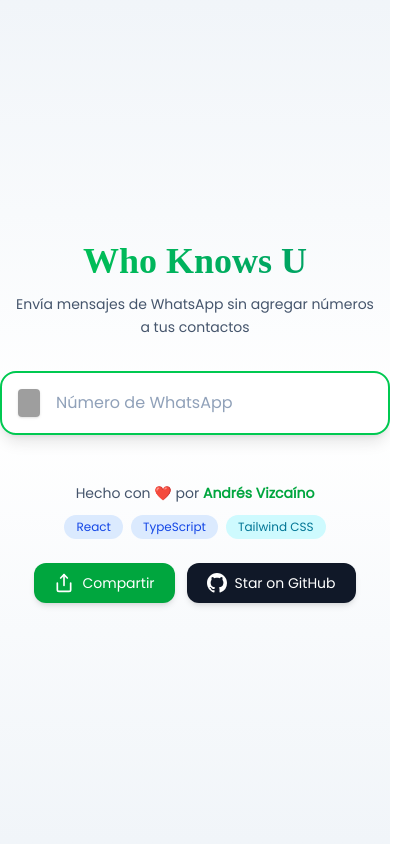
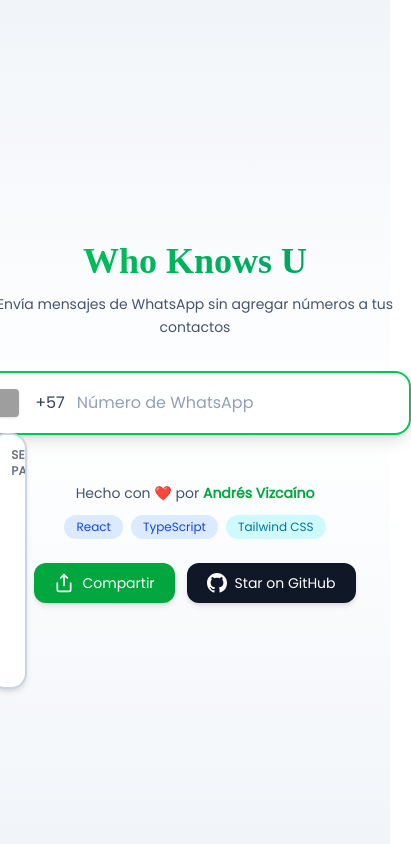
Before and after one commit to pipegoods/who-knows-u, a React (Vite) app: page / in a window 390 px wide. Both pictures are taken after a click on the button "Seleccionar país". Shown: the whole page, 411 px wide, since content can reach past the window. Built offline with nearby package versions, Linux system fonts and the light colour scheme; grey boxes are pictures that could not be loaded; a web font is replaced by a local one.

Commit message:
fix: update .gitignore to include unlighthouse and remove dark mode classes from components

```diff
--- a/index.html
+++ b/index.html
@@ -77,7 +77,7 @@
     <meta property="twitter:image:width" content="1200" />
     <meta property="twitter:image:height" content="630" />
   </head>
-  <body class="dark:bg-slate-950 dark:text-white">
+  <body>
     <div id="root"></div>
     <script type="module" src="/src/main.tsx"></script>
   </body>
--- a/src/components/CountrySelector.tsx
+++ b/src/components/CountrySelector.tsx
@@ -34,7 +34,7 @@
   return (
     <aside className='relative'>
       <section
-        className='cursor-pointer flex items-center gap-1.5 px-2 py-2 rounded-xl hover:bg-gray-50 dark:hover:bg-slate-800 transition-colors duration-200'
+        className='cursor-pointer flex items-center gap-1.5 px-2 py-2 rounded-xl hover:bg-gray-50 transition-colors duration-200'
         onClick={handleToggle}
         role='button'
         tabIndex={0}
@@ -49,16 +49,16 @@
           alt={'Bandera de ' + currentCountry?.name}
         />
         <ChevronDownIcon
-          className={`w-4 h-4 fill-gray-600 dark:fill-gray-400 transition-transform duration-200 ${
+          className={`w-4 h-4 fill-gray-600 transition-transform duration-200 ${
             open ? 'rotate-180' : ''
           }`}
         />
       </section>
 
       {open && (
-        <div className='absolute top-full left-0 mt-2 w-[calc(100vw-2rem)] sm:w-96 max-w-md bg-white dark:bg-slate-800 border-2 border-gray-200 dark:border-gray-700 rounded-2xl shadow-2xl h-64 overflow-hidden z-50 animate-slide-down'>
+        <div className='absolute top-full left-0 mt-2 w-full sm:w-96 max-w-md bg-white border-2 border-slate-300 rounded-2xl shadow-md h-64 overflow-hidden z-50 animate-slide-down'>
           <div className='p-3 h-full overflow-y-auto'>
-            <div className='text-xs font-semibold text-gray-500 dark:text-gray-400 uppercase tracking-wide px-2 mb-2'>
+            <div className='text-xs font-semibold text-gray-500 uppercase tracking-wide px-2 mb-2'>
               Seleccionar país
             </div>
             <ul
@@ -71,8 +71,8 @@
                   key={country.code}
                   className={`flex items-center gap-3 p-2.5 cursor-pointer rounded-xl transition-all duration-150 ${
                     dialCode === country.dial_code
-                      ? 'bg-green-50 dark:bg-green-900/20 border-2 border-green-200 dark:border-green-800'
-                      : 'hover:bg-gray-50 dark:hover:bg-slate-700'
+                      ? 'bg-green-50 border-2 border-green-200'
+                      : 'hover:bg-gray-50'
                   }`}
                   onClick={() => handleCountrySelect(country.dial_code)}
                   role='option'
@@ -84,10 +84,10 @@
                     src={country.image}
                     alt={'Bandera de ' + country.name}
                   />
-                  <span className='flex-1 text-gray-900 dark:text-white text-sm font-medium'>
+                  <span className='flex-1 text-gray-900 text-sm font-medium'>
                     {country.name}
                   </span>
-                  <span className='text-gray-500 dark:text-gray-400 text-sm font-semibold'>
+                  <span className='text-gray-500 text-sm font-semibold'>
                     {country.dial_code}
                   </span>
                 </li>
--- a/src/components/ErrorBoundary.tsx
+++ b/src/components/ErrorBoundary.tsx
@@ -38,22 +38,22 @@
       }
 
       return (
-        <div className='min-h-screen bg-linear-to-b from-slate-50 to-white dark:from-slate-950 dark:to-slate-900 flex items-center justify-center p-4'>
+        <div className='min-h-screen bg-linear-to-b from-slate-50 to-white flex items-center justify-center p-4'>
           <div className='max-w-md w-full text-center space-y-4'>
             <div className='text-6xl mb-4'>😅</div>
-            <h1 className='text-2xl font-bold font-dyna text-gray-900 dark:text-white'>
+            <h1 className='text-2xl font-bold font-dyna text-gray-900'>
               ¡Ups! Discovery un error
             </h1>
-            <p className='text-gray-600 dark:text-gray-400'>
+            <p className='text-gray-600'>
               Algo salió mal, pero no te preocupes. Presiona el botón para
               intentar de nuevo.
             </p>
             {this.state.error && (
-              <details className='text-left bg-gray-100 dark:bg-gray-800 rounded-lg p-4 mt-4'>
-                <summary className='cursor-pointer text-sm font-medium text-gray-700 dark:text-gray-300'>
+              <details className='text-left bg-gray-100 rounded-lg p-4 mt-4'>
+                <summary className='cursor-pointer text-sm font-medium text-gray-700'>
                   Detalles técnicos
                 </summary>
-                <pre className='mt-2 text-xs text-gray-600 dark:text-gray-400 overflow-auto'>
+                <pre className='mt-2 text-xs text-gray-600 overflow-auto'>
                   {this.state.error.message}
                 </pre>
               </details>
--- a/src/components/LoadingSkeleton.tsx
+++ b/src/components/LoadingSkeleton.tsx
@@ -2,16 +2,16 @@
   return (
     <div className='animate-pulse space-y-4'>
       {/* Input skeleton */}
-      <div className='h-16 bg-gray-200 dark:bg-gray-700 rounded-2xl'></div>
+      <div className='h-16 bg-gray-200 rounded-2xl'></div>
       {/* Footer skeleton */}
       <div className='space-y-3 mt-8'>
-        <div className='h-4 bg-gray-200 dark:bg-gray-700 rounded w-3/4 mx-auto'></div>
+        <div className='h-4 bg-gray-200 rounded w-3/4 mx-auto'></div>
         <div className='flex justify-center gap-2'>
-          <div className='h-6 bg-gray-200 dark:bg-gray-700 rounded-full w-16'></div>
-          <div className='h-6 bg-gray-200 dark:bg-gray-700 rounded-full w-20'></div>
-          <div className='h-6 bg-gray-200 dark:bg-gray-700 rounded-full w-24'></div>
+          <div className='h-6 bg-gray-200 rounded-full w-16'></div>
+          <div className='h-6 bg-gray-200 rounded-full w-20'></div>
+          <div className='h-6 bg-gray-200 rounded-full w-24'></div>
         </div>
-        <div className='h-10 bg-gray-200 dark:bg-gray-700 rounded-full w-32 mx-auto'></div>
+        <div className='h-10 bg-gray-200 rounded-full w-32 mx-auto'></div>
       </div>
     </div>
   )
--- a/src/components/PhoneInput.tsx
+++ b/src/components/PhoneInput.tsx
@@ -41,7 +41,7 @@
         onDialCodeChange={handleDialCodeChange}
       />
       <span
-        className='hidden sm:inline text-slate-700 font-medium px-1'
+        className='inline text-slate-700 font-medium px-1'
         aria-hidden='true'
       >
         {phone.dialCode}
```
Also changed, not shown: public/capture-app.jpg, 1 other file (tests, documents, lock files or other folders).
